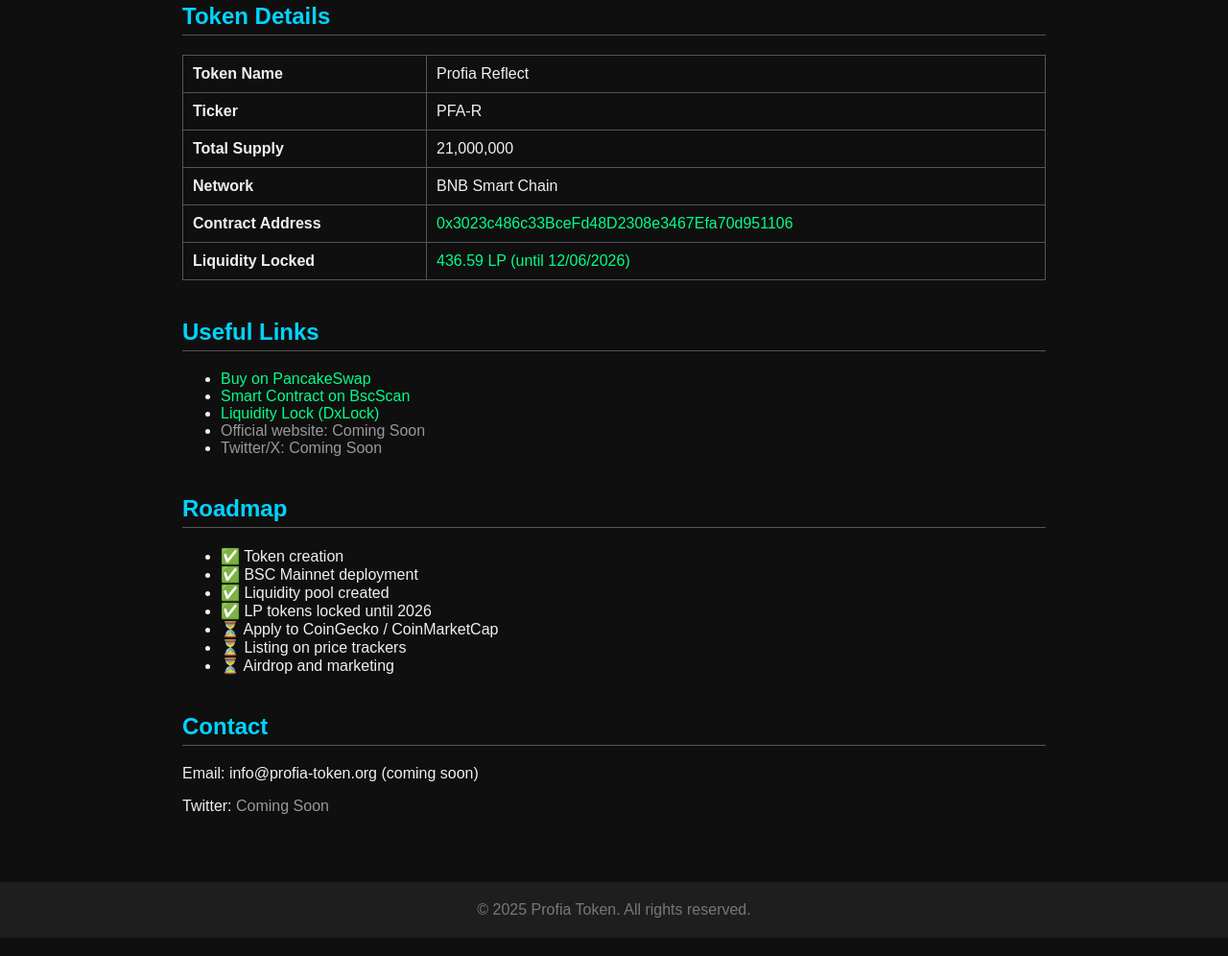
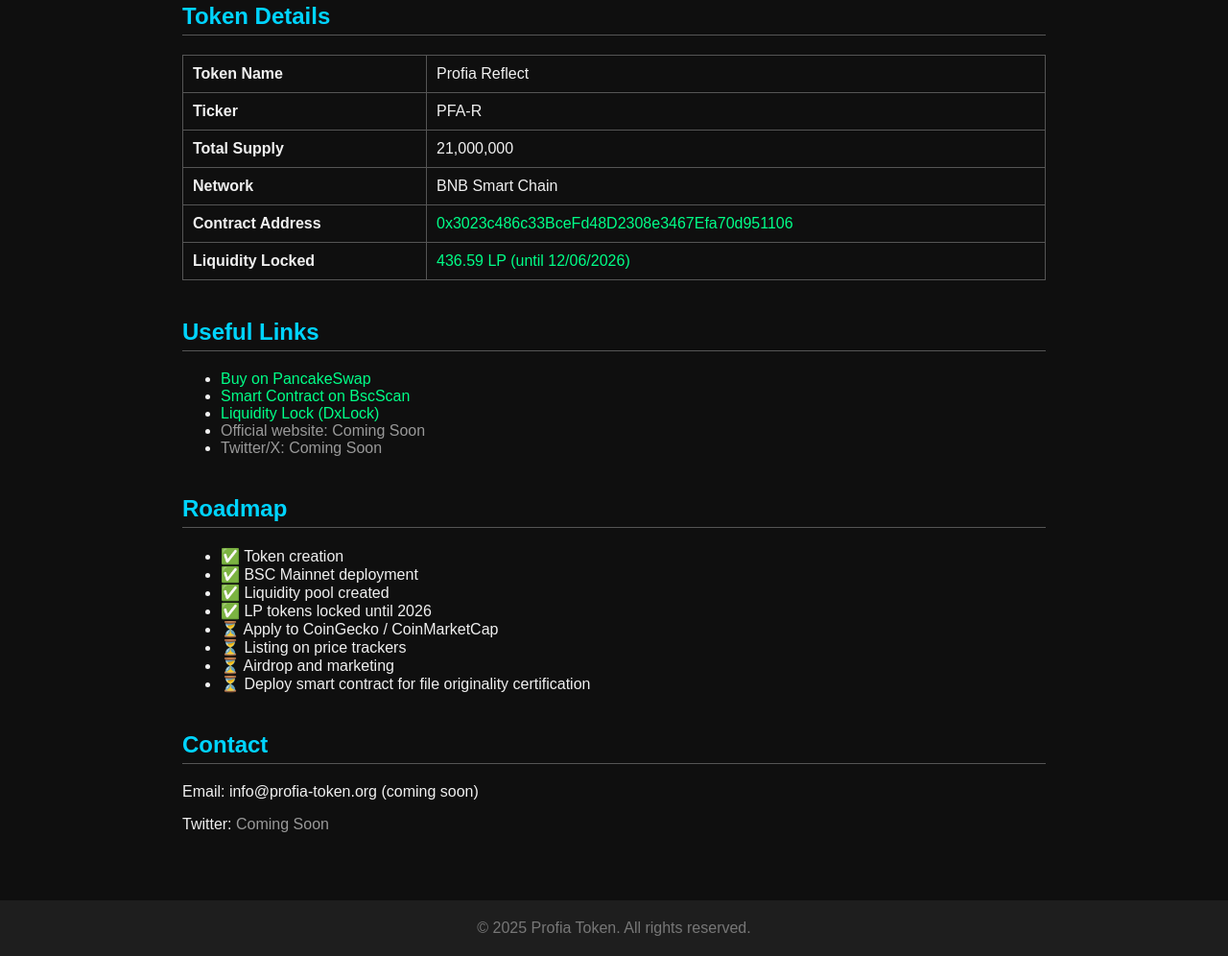
Before and after one commit to lcapitani76/Profia, a plain HTML site: page index.html in a window 1280 px wide. Shown: the part 403-1399 px from the top of the page at 96% size. Drawn offline with Linux system fonts and the light colour scheme.

Commit message:
Update index.html

```diff
--- a/index.html
+++ b/index.html
@@ -110,6 +110,7 @@
                 <li>⏳ Apply to CoinGecko / CoinMarketCap</li>
                 <li>⏳ Listing on price trackers</li>
                 <li>⏳ Airdrop and marketing</li>
+                <li>⏳ Deploy smart contract for file originality certification</li>
             </ul>
         </section>
 
```
